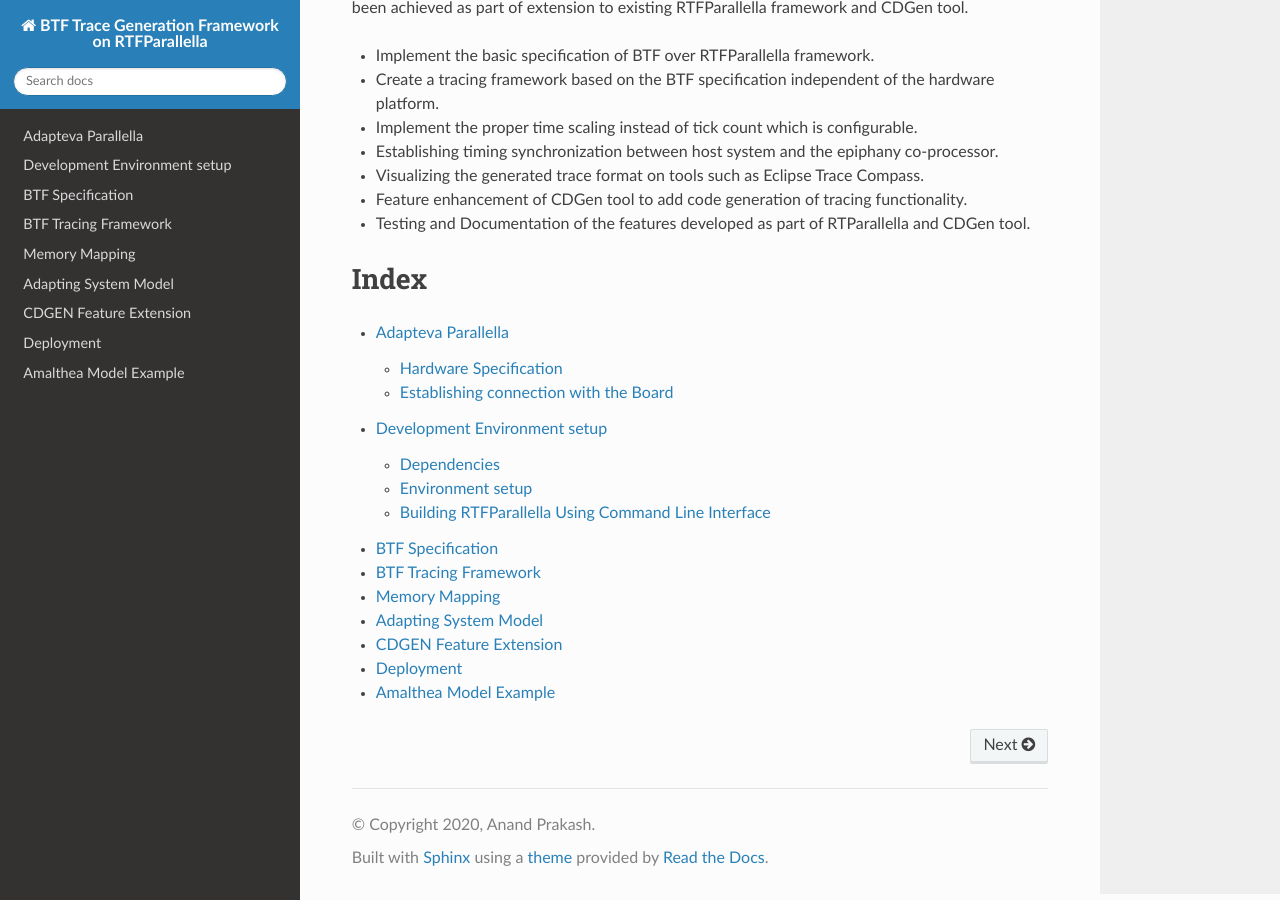
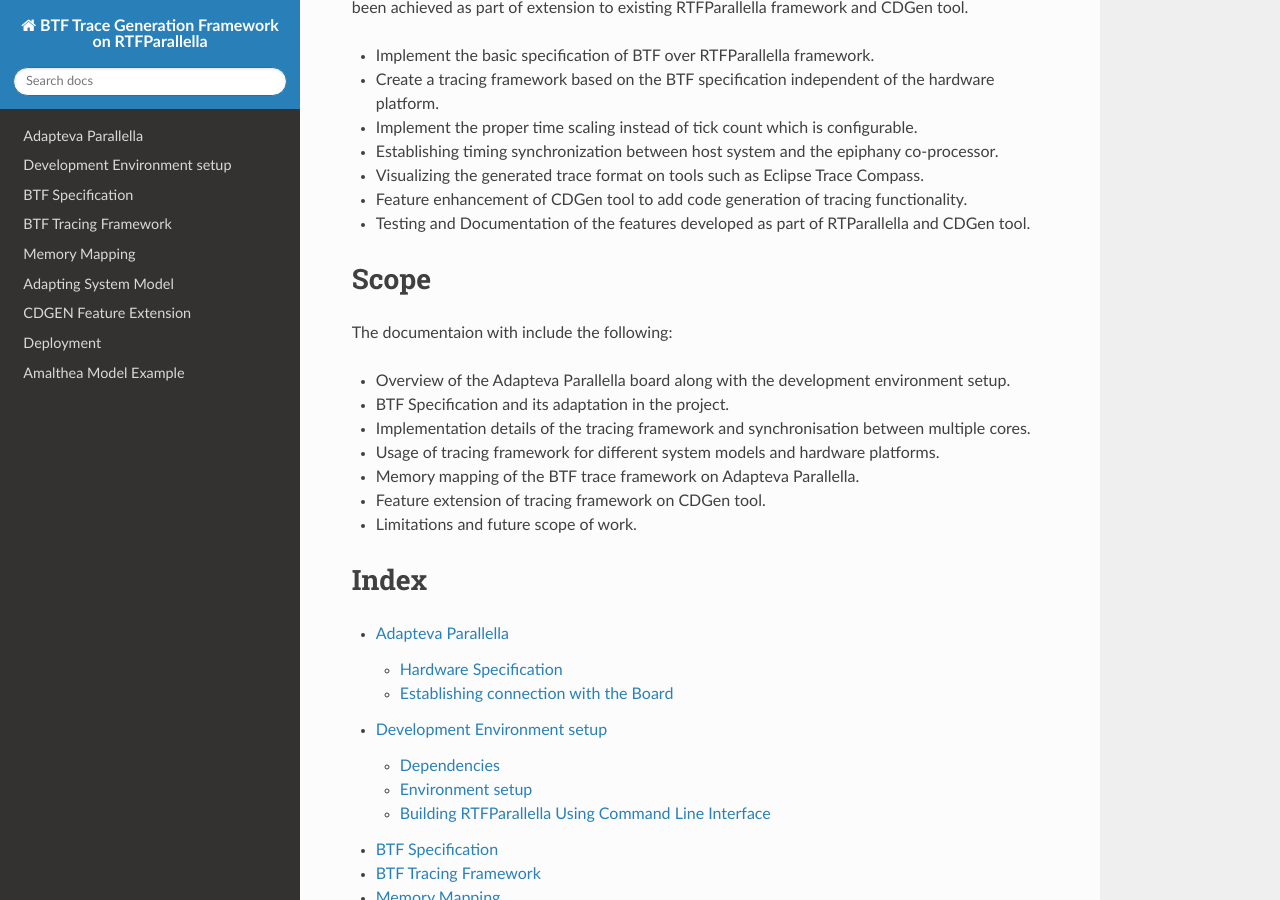
Before and after one commit to anand6105/BTFDoc, a Sphinx documentation site: the page built from source/index.rst, in a window 1280 px wide and 900 px high, scrolled down 883 px. Built offline with Sphinx 7.4.7 and the Read the Docs theme 2.0.0, drawn with Linux system fonts in a browser that asks for light colours.

Commit message:
Added scope of the document

```diff
--- a/source/index.rst
+++ b/source/index.rst
@@ -43,6 +43,21 @@
 * Testing and Documentation of the features developed as part of RTParallella and CDGen tool.
 
 
+
+Scope
+=====
+
+The documentaion with include the following:
+
+* Overview of the Adapteva Parallella board along with the development environment setup.
+* BTF Specification and its adaptation in the project.
+* Implementation details of the tracing framework and synchronisation between multiple cores.
+* Usage of tracing framework for different system models and hardware platforms.
+* Memory mapping of the BTF trace framework on Adapteva Parallella.
+* Feature extension of tracing framework on CDGen tool.
+* Limitations and future scope of work.
+
+
 Index
 =====
 
```
